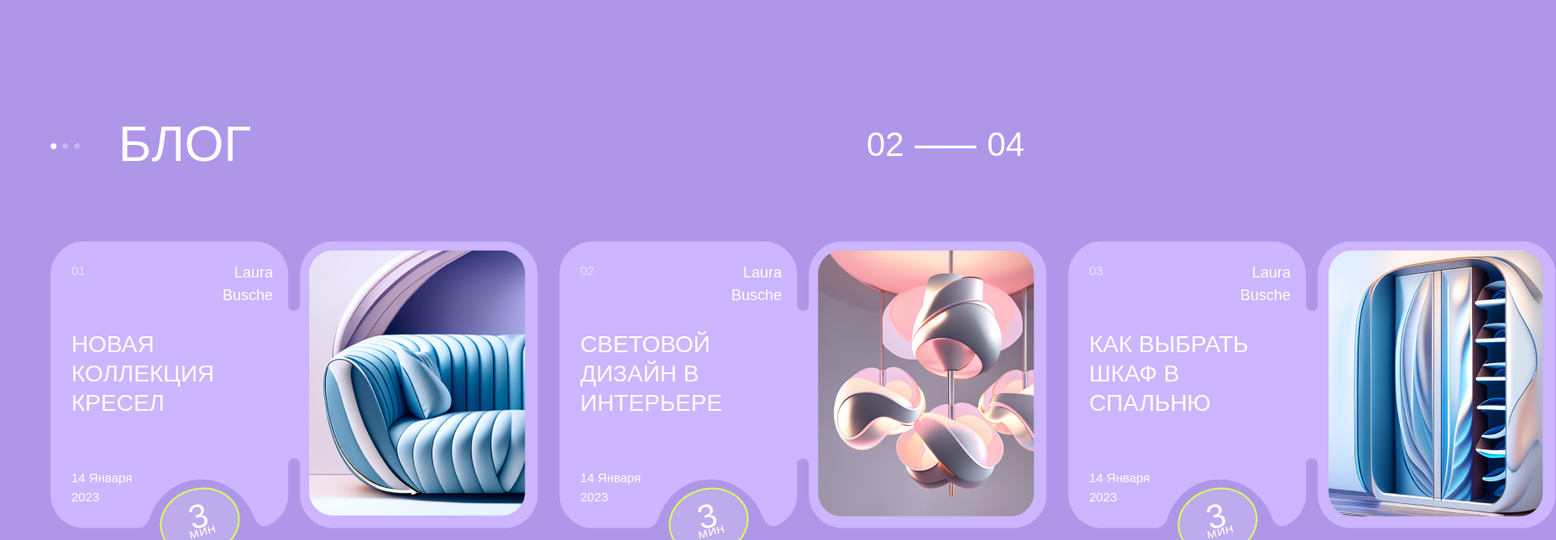
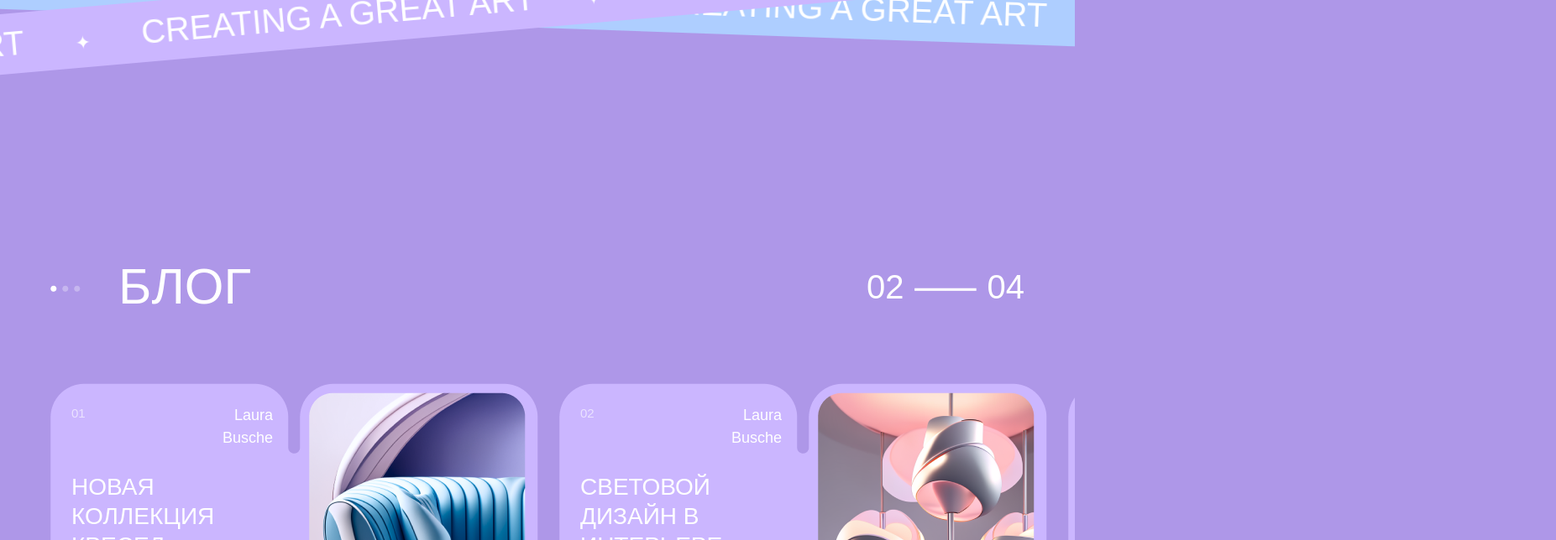
Before and after one commit to Mother1teresa/deployFrontTest, a Vue app: page / in a window 1280 px wide. Shown: the part 2420-3064 px from the top of the page at 84% size, 1853 px wide, since content can reach past the window. Built offline with nearby package versions, Linux system fonts and the light colour scheme; a web font is replaced by a local one.

Commit message:
Проверка

```diff
--- a/src/components/AppBlog.vue
+++ b/src/components/AppBlog.vue
@@ -76,7 +76,7 @@ export default {
   padding: 0 60px 0 60px;
   margin-top: 170px;
   margin-bottom: 170px;
-  height:  530px;
+  height:  540px;
 }
 .blog-main {
   display: flex;
@@ -195,6 +195,11 @@ export default {
   text-align: center;
   height: 20px;
 }
+@media (max-width: 1600px) {
+  .container-fluid {
+  overflow: hidden;
+  }
+}
 @media (max-width: 400px) {
   .container-fluid {
     padding: 0 8px 0 15px;
--- a/src/components/AppCatalog.vue
+++ b/src/components/AppCatalog.vue
@@ -576,6 +576,11 @@ export default {
   justify-content: space-between;
   margin-top: 18px;
 }
+@media (max-width: 1600px) {
+  .container-fluid {
+  overflow: hidden;
+  }
+}
 @media (max-width: 400px) {
   .container-fluid {
     padding: 0 14px 0 14px;
```
